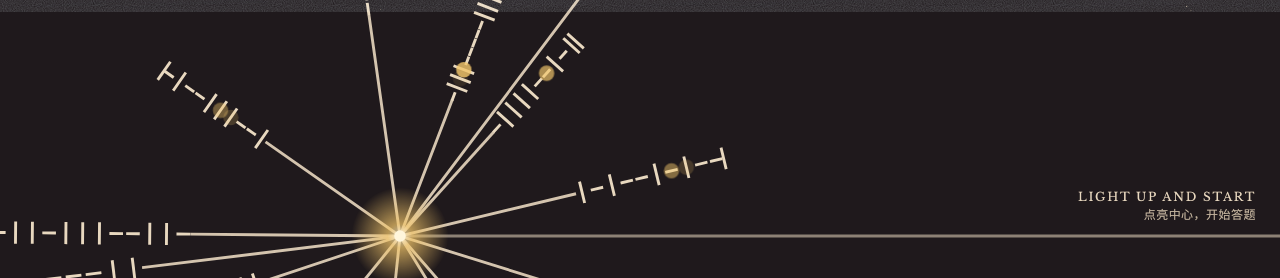
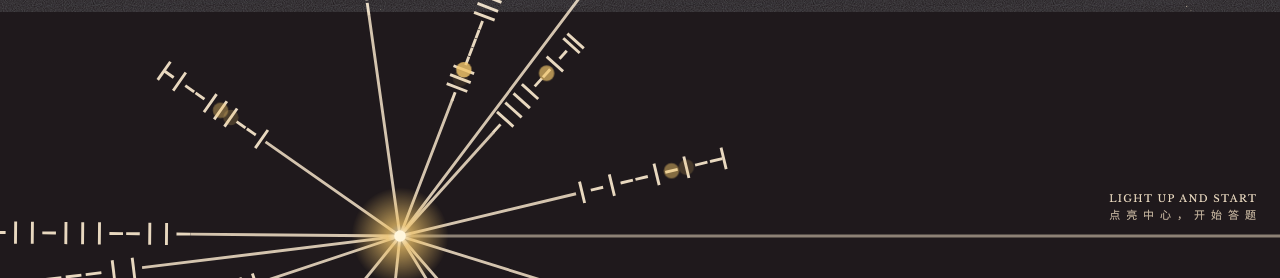
Before and after one commit to dawnsyo-blip/memmatch, a website: page docs/前端/样张/首页.html in a window 1280 px wide. Shown: the part 788-1066 px from the top of the page. Drawn offline with nearby package versions, Linux system fonts and the light colour scheme.

Commit message:
首页开始提示缩小字号（英文 10px、中文 11px），两行两端对齐
Co-Authored-By: Claude Opus 5.5 <noreply@anthropic.com>

```diff
--- a/docs/前端/样张/首页.html
+++ b/docs/前端/样张/首页.html
@@ -106,13 +106,14 @@
     position: absolute;
     right: var(--gutter);
     transform: translateY(calc(-100% - var(--s-2)));
-    display: flex; flex-direction: column; align-items: flex-end;
-    text-align: right;
+    display: grid;                     /* 两行同宽：宽度取较长的英文那行 */
+    width: max-content;
     text-decoration: none;
     z-index: 2;
   }
-  .start .caption { color: var(--ink); }
-  .start .caption-zh { color: var(--ink-soft); }
+  /* 负责人要求比图注再小一号（规范最小 12px，这里是例外）；两行两端对齐 */
+  .start .caption { font-size: 10px; line-height: 15px; color: var(--ink); text-align: justify; text-align-last: justify; margin-right: calc(var(--ls-en-caps) * -1); }  /* 抵消最后一个字母后面的字距，右端才齐 */
+  .start .caption-zh { font-size: 11px; line-height: 18px; letter-spacing: 0; color: var(--ink-soft); text-align: justify; text-align-last: justify; }
   .start:hover .caption, .start:focus-visible .caption { color: var(--bulb); }
 
   /* 中心按钮：盖在星图中心上 */
```
